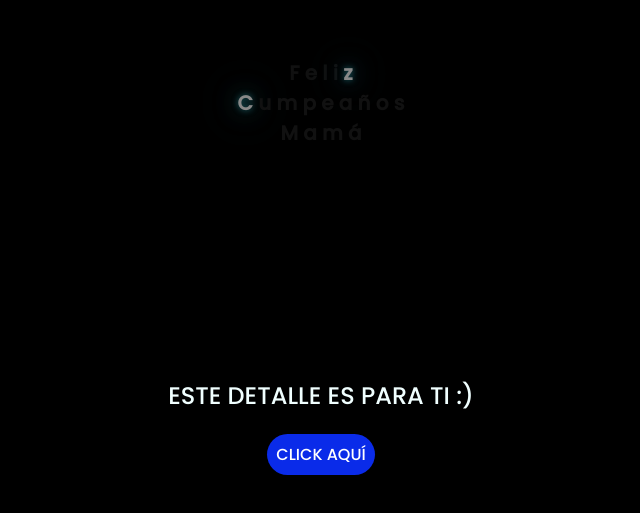
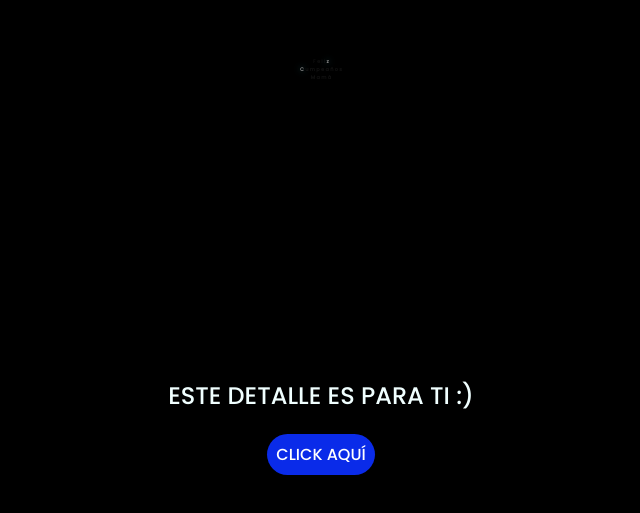
Before and after one commit to jaimote123/cumpleanios, a plain HTML site: page index.html in a window 1280 px wide. Shown: the part 181-694 px from the top of the page, 327-967 px from the left. Drawn offline with Linux system fonts and the light colour scheme.

Commit message:
Update style.css

```diff
--- a/css/style.css
+++ b/css/style.css
@@ -39,7 +39,7 @@ body{
 }
 
 .greetings{
-    font-size: 20px;
+    font-size: 5px;
     font-weight: 900;
     padding-top: 5rem;
     height: 40vh;
```
